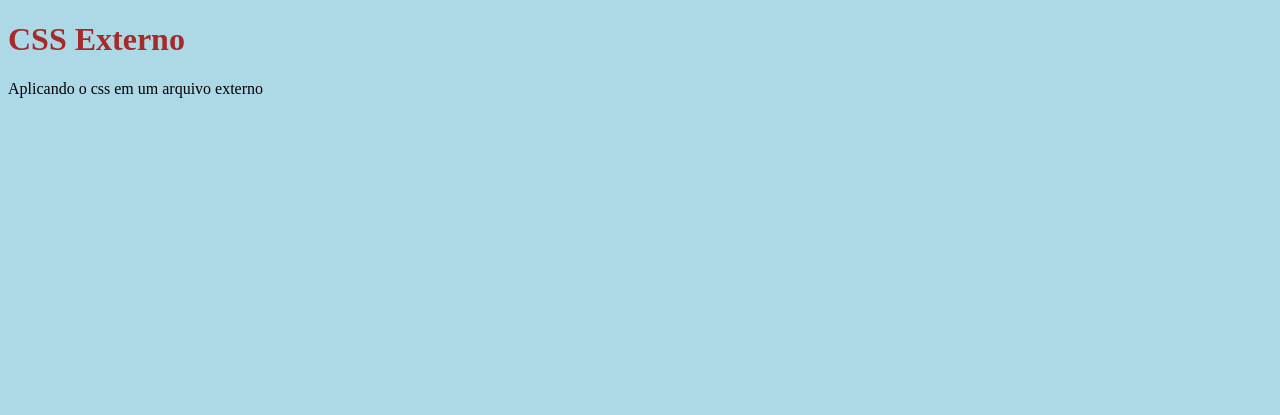
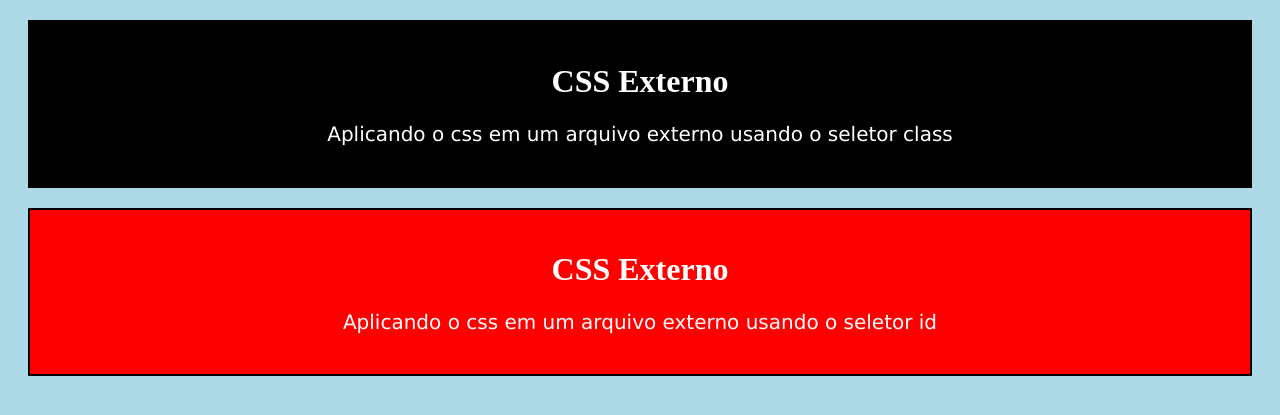
Before and after one commit to SamuelMassaranaMadalena/DS-Web, a PHP site: page /css-externo.html in a window 1280 px wide. Shown: the top 415 px of the page. Run offline with PHP 8.4, Linux system fonts and the light colour scheme.

Commit message:
add do README

```diff
--- a/Aula-04/css-externo.html
+++ b/Aula-04/css-externo.html
@@ -9,7 +9,11 @@
 <body>
     <div class="minha-div">
         <h1>CSS Externo</h1>
-        <p>Aplicando o css em um arquivo externo</p>
+        <p>Aplicando o css em um arquivo externo usando o seletor class</p>
+    </div>
+    <div id="minha-div">
+        <h1>CSS Externo</h1>
+        <p>Aplicando o css em um arquivo externo usando o seletor id</p>
     </div>
 </body>
 </html>
--- a/Aula-04/style.css
+++ b/Aula-04/style.css
@@ -2,5 +2,25 @@ body{
     background-color: lightblue;
 }
 h1{
-    color: brown;
+    color: white;
+    text-align: center;
 }
+p{
+    font-family: verdana;
+    font-size: 20px;
+    text-align: center;
+}
+.minha-div{
+    background-color: black;
+    color: white;
+    border: 2px solid black;
+    margin: 20px;
+    padding: 20px;
+}
+#minha-div{
+    background-color: red;
+    color: white;
+    border: 2px solid black;
+    margin: 20px;
+    padding: 20px;
+}
```
Also changed, not shown: Aula-04/README.md (added).
